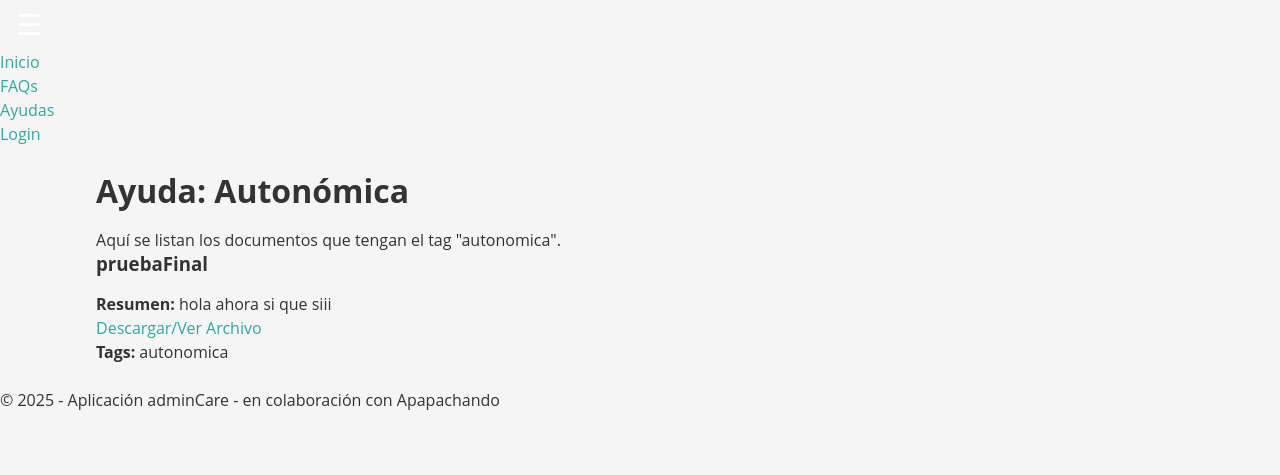
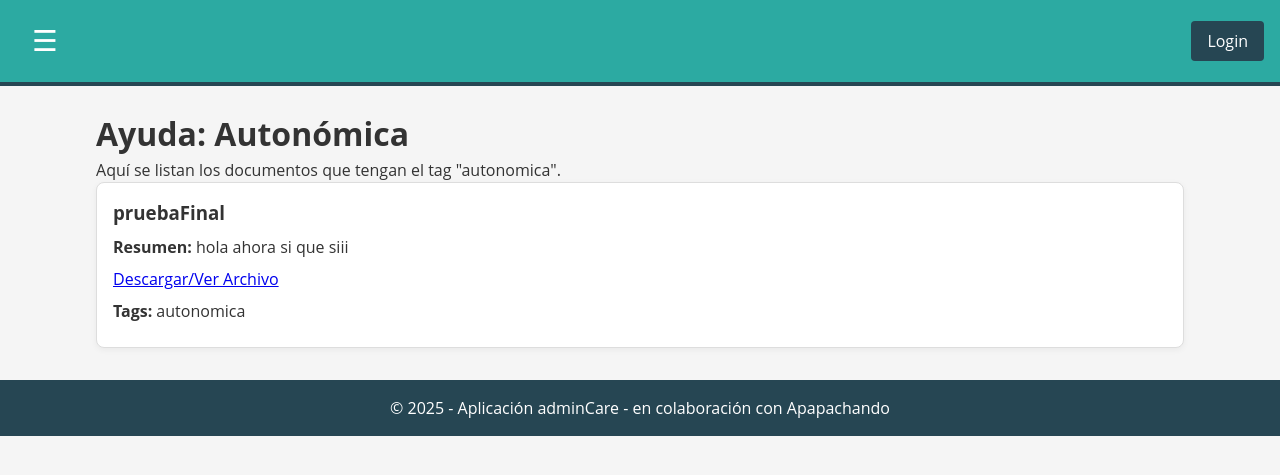
Before and after one commit to ignaciogonlez/AdminCare, a Django app: page /ayudas/autonomica/ in a window 1280 px wide. Shown: the top 475 px of the page. Run offline with Django 5.2, Linux system fonts and the light colour scheme; data comes from the database, SQL or seed files in the repository; parts of the project's set-up code (start-up, migrations or seed data) failed here and were passed over.

Commit message:
css final

```diff
--- a/static/css/estilos.css
+++ b/static/css/estilos.css
@@ -35,26 +35,82 @@ body {
   -webkit-font-smoothing: antialiased;
 }
 
-a {
-  color: var(--color-primary);
-  text-decoration: none;
-}
-a:hover {
-  text-decoration: underline;
+/* ============================= */
+/* 3. Cabecera y Navegación      */
+/* ============================= */
+header {
+  background-color: var(--color-primary);
+  border-bottom: 4px solid var(--color-secondary);
+  padding: 1rem;
+  position: relative;
 }
 
-h1, h2, h3, h4, h5, h6 {
-  margin-bottom: 1rem;
-  line-height: 1.3;
+/* Botón hamburguesa */
+.menu-button {
+  background: transparent !important;
+  border: none !important;
+  border-radius: 0 !important;
+  font-size: 1.8rem;
+  color: #fff;
+  cursor: pointer;
+  margin: .5rem 1rem;
+}
+.menu-button:focus {
+  outline: none;
+}
+
+/* Nav oculto por defecto y visible al quitarle la clase .hidden */
+nav#menu {
+  display: none;
+  background-color: var(--color-primary);
+}
+nav#menu:not(.hidden) {
+  display: block;
+}
+
+nav ul {
+  list-style: none;
+  display: flex;
+  flex-direction: column;
+  gap: 0.75rem;
+  padding: 1rem;
+}
+nav li a {
+  font-weight: 600;
+  color: #fff;
+  transition: opacity 0.2s ease;
+}
+nav li a:hover {
+  opacity: 0.8;
+}
+
+@media (min-width: 768px) {
+  nav ul {
+    flex-direction: row;
+    justify-content: center;
+  }
+  nav ul li {
+    margin: 0 1rem;
+  }
 }
 
 /* ============================= */
-/* 3. Cabecera y Navegación      */
+/* 4. Enlaces de login/logout    */
 /* ============================= */
-/* ... tus estilos de header/nav sin cambios ... */
+.login-button {
+  position: absolute;
+  top: 50%;
+  right: 1rem;
+  transform: translateY(-50%);
+  background: var(--color-secondary);
+  color: #fff;
+  padding: 0.5rem 1rem;
+  border-radius: 0.25rem;
+  text-decoration: none;
+}
 
 /* ============================= */
-/* 4. Contenedor principal       */
+/* 5. Contenedor principal       */
 /* ============================= */
 .container {
   width: 90%;
@@ -63,26 +119,82 @@ h1, h2, h3, h4, h5, h6 {
 }
 
 /* ============================= */
-/* 5. Secciones y bloques        */
+/* 6. Secciones y bloques        */
 /* ============================= */
-/* ... */
+section {
+  margin-bottom: 2rem;
+}
+section h2 {
+  margin-bottom: 1rem;
+  color: var(--color-secondary);
+}
 
 /* ============================= */
-/* 6. Formularios                */
+/* 7. Tarjetas (cards)           */
 /* ============================= */
-/* ... */
+.card {
+  background: #fff;
+  border: 1px solid #ddd;
+  border-radius: 0.5rem;
+  padding: 1rem;
+  margin-bottom: 1rem;
+  box-shadow: 0 2px 6px rgba(0,0,0,0.05);
+}
+.card h3 {
+  margin-bottom: 0.5rem;
+}
+.card p {
+  margin-bottom: 0.5rem;
+}
 
 /* ============================= */
-/* 7. Botones                    */
+/* 8. Formularios                */
+/* ============================= */
+form {
+  display: flex;
+  flex-direction: column;
+  gap: 1rem;
+  background: #fff;
+  border: 1px solid #eee;
+  border-radius: 0.5rem;
+  padding: 1rem;
+  margin-bottom: 2rem;
+}
+form label {
+  font-weight: 600;
+}
+form input,
+form select,
+form textarea {
+  padding: 0.5rem;
+  border: 1px solid #ccc;
+  border-radius: 0.25rem;
+}
+form button {
+  background: var(--color-primary);
+  color: #fff;
+  font-weight: 600;
+  border: none;
+  border-radius: 0.25rem;
+  padding: 0.75rem 1rem;
+  cursor: pointer;
+  transition: background 0.2s ease;
+}
+form button:hover {
+  background: var(--color-secondary);
+}
+
+/* ============================= */
+/* 9. Botones                    */
 /* ============================= */
 .btn {
-  display: inline-block;      /* Para que el ancho ajuste al contenido */
+  display: inline-block;      /* Su ancho ajusta al contenido */
   background: var(--color-primary);
   color: #fff;
   padding: 0.65rem 1rem;
   border-radius: 0.25rem;
   font-weight: 600;
-  text-align: center;         /* CENTRA el texto dentro */
+  text-align: center;         /* Centrado del texto */
   transition: background 0.2s ease;
 }
 .btn:hover {
@@ -90,12 +202,18 @@ h1, h2, h3, h4, h5, h6 {
 }
 
 /* ============================= */
-/* 8. Footer                     */
+/* 10. Footer                     */
 /* ============================= */
-/* ... */
+footer {
+  background: var(--color-secondary);
+  color: #fff;
+  text-align: center;
+  padding: 1rem;
+  margin-top: 2rem;
+}
 
 /* ============================= */
-/* 9. Media queries extras       */
+/* 11. Media queries extras       */
 /* ============================= */
 @media (min-width: 992px) {
   .container {
@@ -104,23 +222,21 @@ h1, h2, h3, h4, h5, h6 {
 }
 
 /* ============================= */
-/* 10. Ajuste para la imagen de portada */
+/* 12. CENTRADO EN LA HOME        */
 /* ============================= */
-/* ... */
-
-/* ============================= */
-/* 11. Estilos para la lista de documentos */
-/* ============================= */
-/* ... */
-
-/* ============================= */
-/* 12. CENTRADO IMÁGENES Y BOTONES EN HOME */
-/* ============================= */
-/* Centra todos los <img> y .btn dentro de .home-content */
+/* Sólo en el index, centramos imágenes y botones */
 .home-content img,
 .home-content .btn {
   display: block;
   margin: 1rem auto;
+}
+
+/* Listas centradas pero texto alineado a la izquierda */
+.home-content ul {
+  display: inline-block;
+  margin: 0 auto 1rem;
+  text-align: left;
+  padding-left: 1.25rem;
 }
 
 /* Logo final: tamaño moderado en móvil, más grande en pantallas amplias */
@@ -133,11 +249,3 @@ h1, h2, h3, h4, h5, h6 {
     max-height: 180px;
   }
 }
-
-/* Listas centradas pero con texto a la izquierda */
-.home-content ul {
-  display: inline-block;
-  margin: 0 auto 1rem;
-  text-align: left;
-  padding-left: 1.25rem;
-}
```
